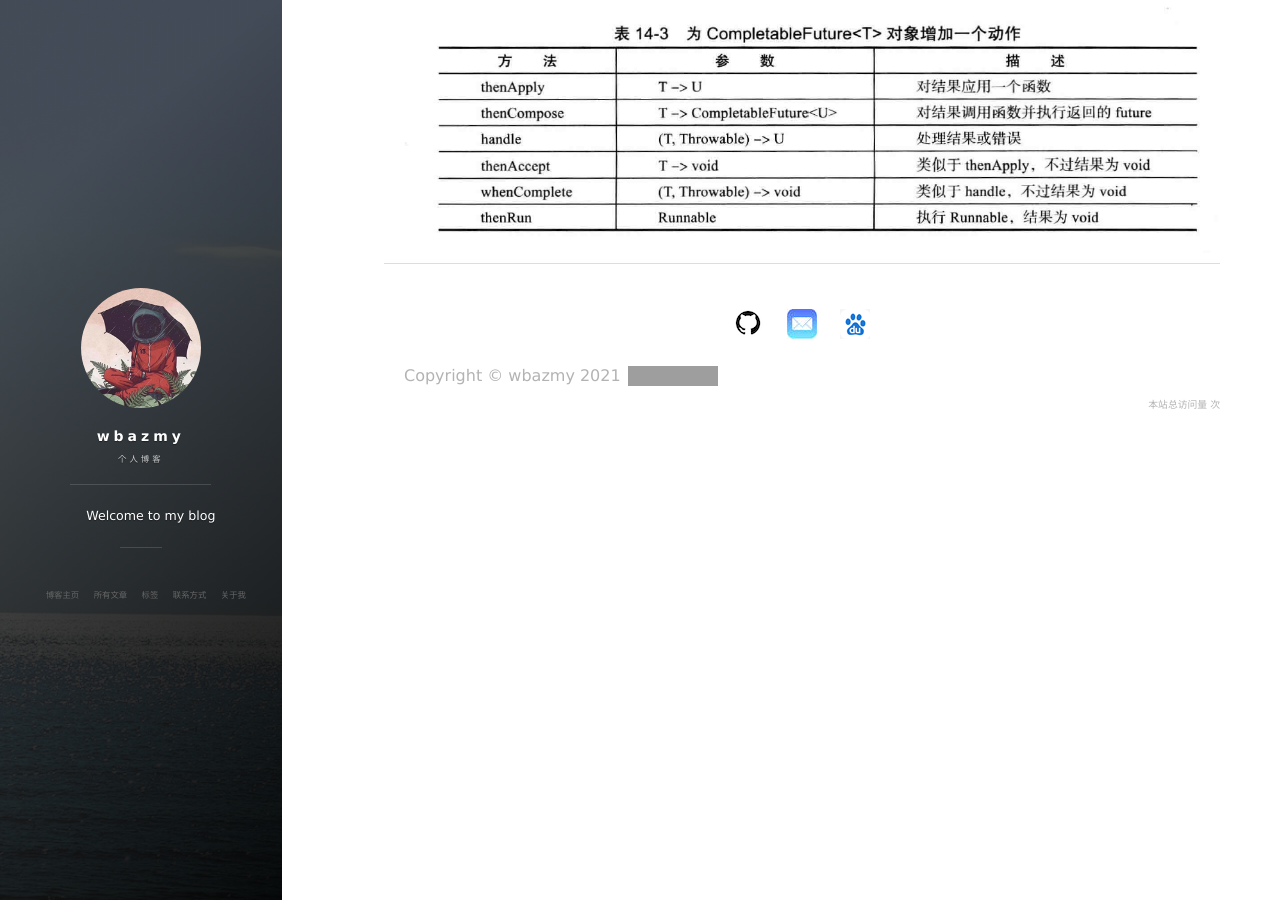
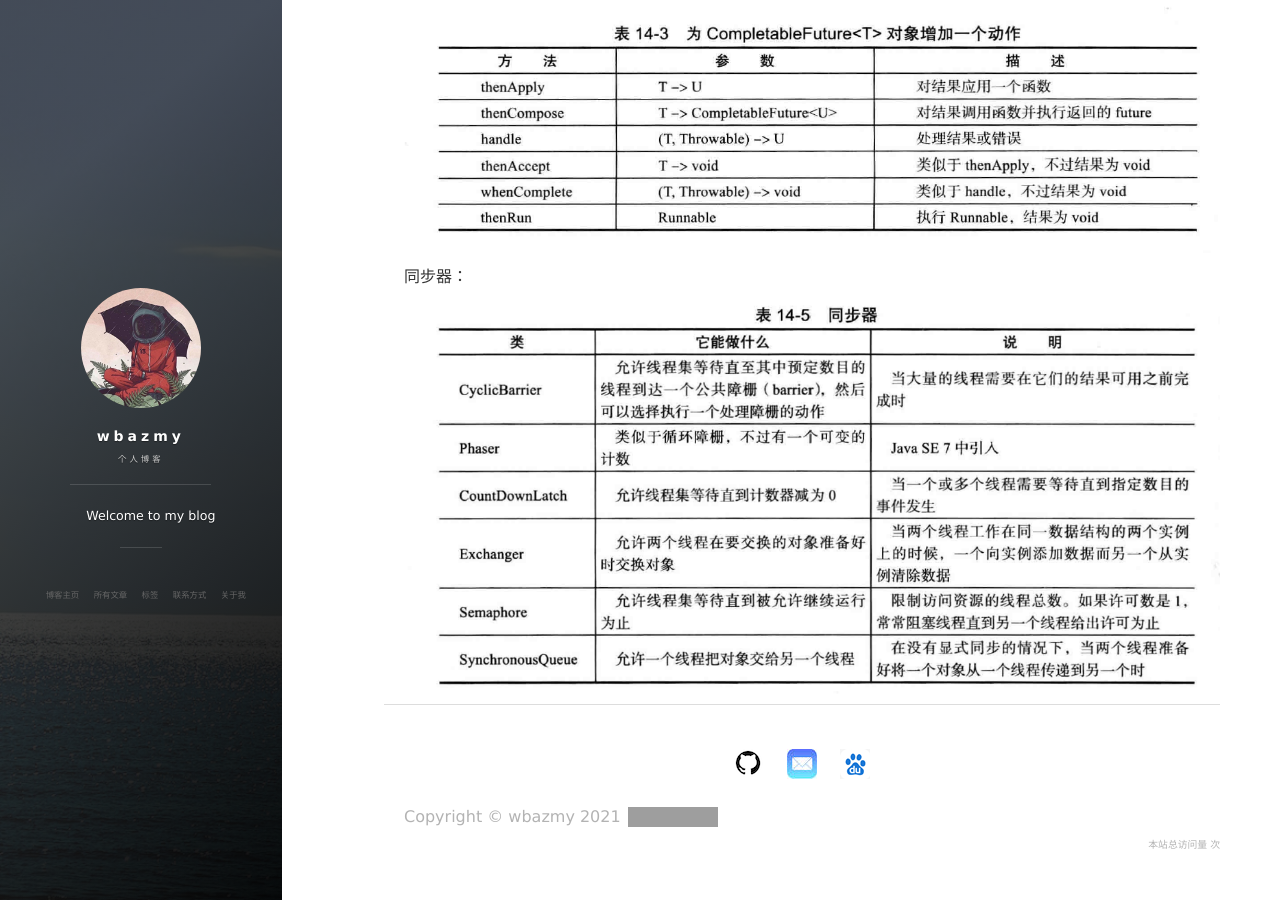
Before and after one commit to wbazmy/wbazmy.github.io, a Jekyll site: the page built from _posts/2021-11-01-并发基础.md, in a window 1280 px wide and 900 px high, scrolled down 26112 px. Built offline with Jekyll 4.4.1, drawn with Linux system fonts in a browser that asks for light colours; nearby versions of some CDN libraries; comment, search, counter and statistics services are not loaded; grey boxes are pictures that could not be loaded.

Commit message:
Update 2021-11-01-并发基础.md

```diff
--- a/_posts/2021-11-01-并发基础.md
+++ b/_posts/2021-11-01-并发基础.md
@@ -830,3 +830,6 @@ CompletableFuture<List<URL>> links = contents.thenApply(Parser::getlinks) ;
 
 利用可完成future，可以指定你希望做什么，以及希望以什么顺序执行这些工作。当然，这不会立即发生，不过重要的是所有代码都放在一处。
 ![](/images/JavaSE/26.png)
+
+同步器：
+![](/images/JavaSE/27.png)
```
